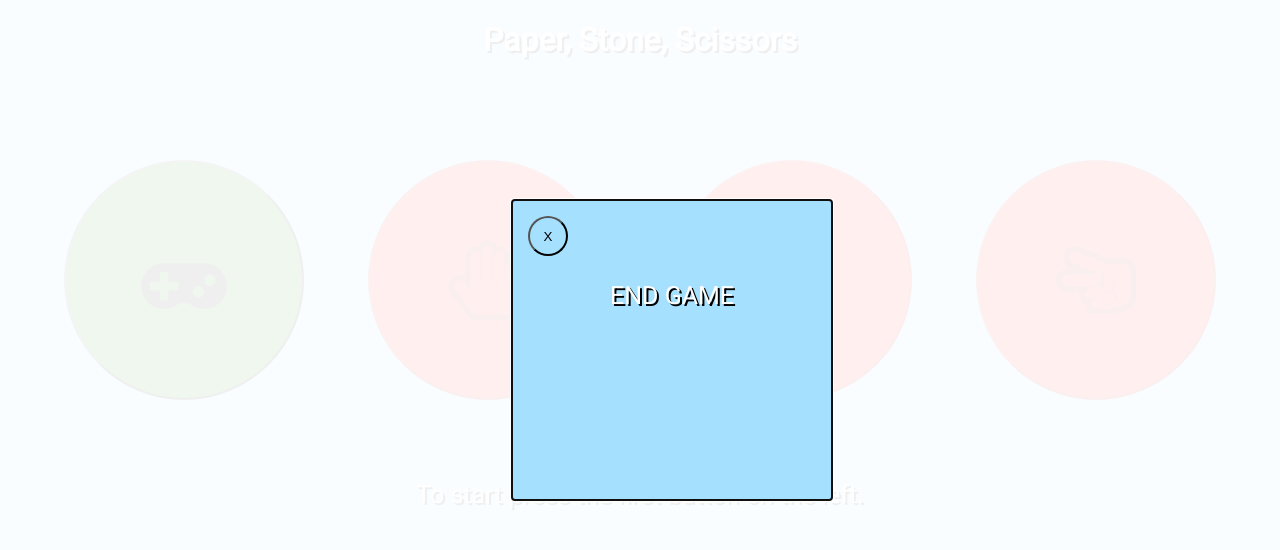
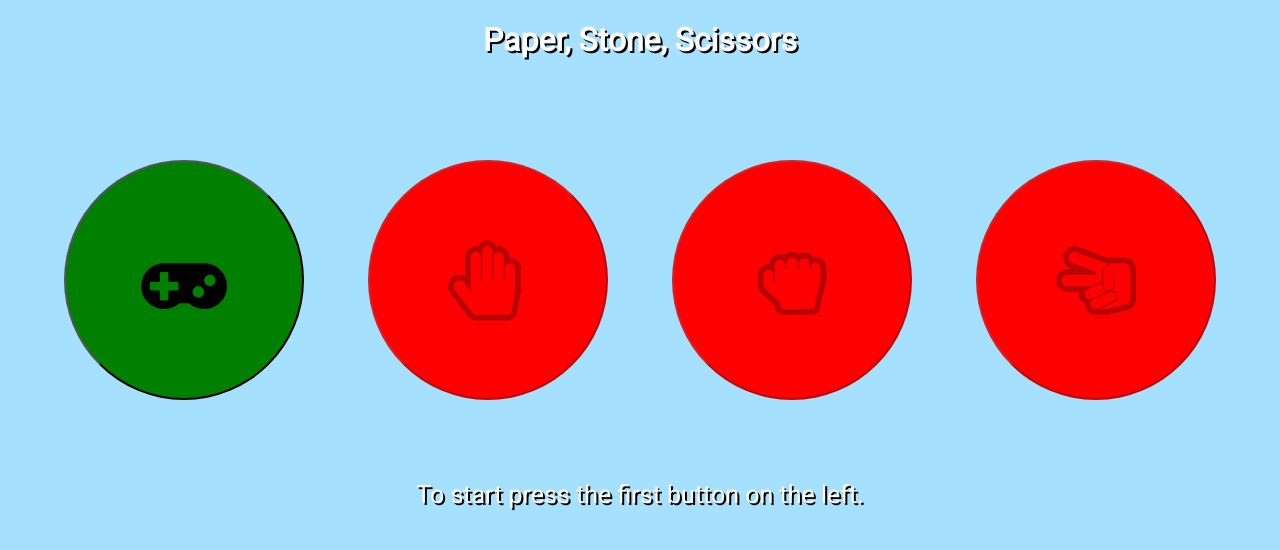
Before and after one commit to przemo88/react_kamien_papier_nozyce, a React (Create React App) app: page / in a window 1280 px wide. Shown: the top 550 px of the page. Built offline with nearby package versions, Linux system fonts and the light colour scheme.

Commit message:
fix modal & finish desktop

```diff
--- a/src/Counter.js
+++ b/src/Counter.js
@@ -17,8 +17,8 @@ class Counter extends Component {
             pcPoint: 0,
             roundLimit: 0,
             roundWinner: "",
-            showModal: "false",
-            endGame: "false"
+            showModal: false,
+            endGame: false
         };
 
         this.lottery = this.lottery.bind(this);
@@ -67,7 +67,7 @@ class Counter extends Component {
                 id: "",
                 ran: "",
                 roundWinner: "",
-                endGame: "true"
+                endGame: true
             }));
         }
     };
@@ -129,7 +129,7 @@ class Counter extends Component {
 
                         <ReactModal className="modal" isOpen={this.state.endGame}>
                             <button className="modal_btn" onClick={this.endGameModalClose}>X</button>
-                            <p className="modal_text">END GAME</p>
+                            <p className="modal_text">GAME OVER</p>
                         </ReactModal>
 
                         <button
@@ -179,6 +179,4 @@ class Counter extends Component {
     }
 }
 
-
-
 export default Counter;
```
